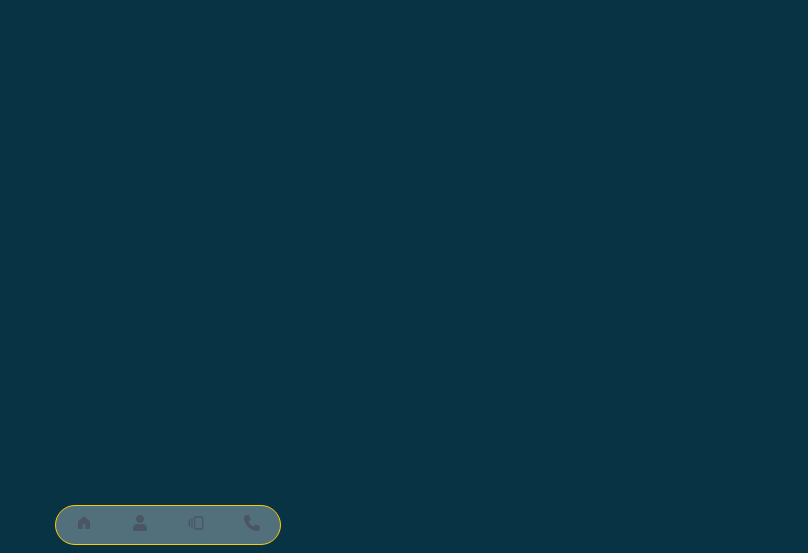
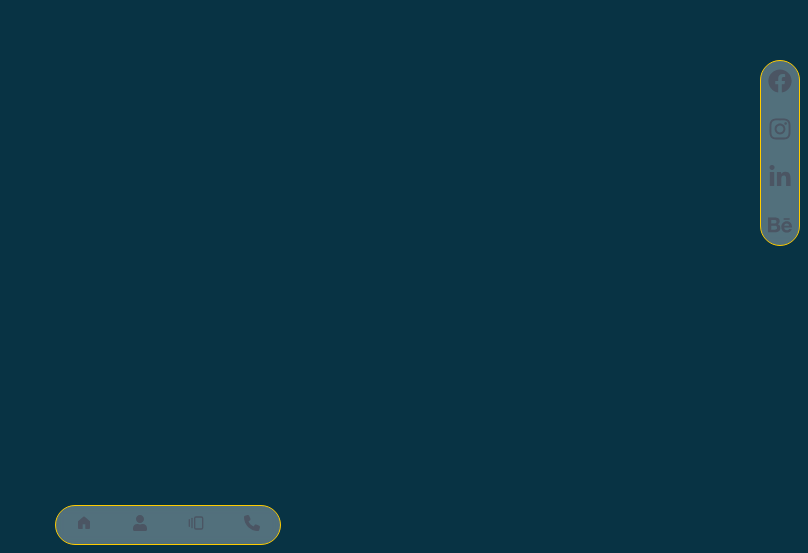
Before and after one commit to wahabsharif/saad-qadeer, a Next.js app: page / in a window 1280 px wide. Shown: the part 247-800 px from the top of the page, without its empty margins (472-1280 px from the left). Built offline with nearby package versions, Linux system fonts and the light colour scheme.

Commit message:
Floating Social Icons

```diff
--- a/src/app/layout.tsx
+++ b/src/app/layout.tsx
@@ -2,6 +2,7 @@ import type { Metadata } from "next";
 import { Inter } from "next/font/google";
 import "@/styles/globals.css";
 import NavBar from "@/components/common/NavBar";
+import SocialIcons from "@/components/common/SocialIcons";
 
 const inter = Inter({ subsets: ["latin"] });
 
@@ -20,6 +21,7 @@ export default function RootLayout({
       <body className={inter.className}>
         <main>
           <NavBar />
+          <SocialIcons />
           {children}
         </main>
       </body>
--- /dev/null
+++ b/src/components/common/SocialIcons.tsx
@@ -0,0 +1,57 @@
+import Link from "next/link";
+import {
+  FaBehance,
+  FaFacebook,
+  FaInstagram,
+  FaLinkedinIn,
+} from "react-icons/fa";
+
+const SocialIcons = () => {
+  return (
+    <aside className="fixed z-50 w-10 top-1/2 right-2 transform -translate-y-1/2 backdrop-blur-sm bg-white/30 border border-yellow rounded-full">
+      <div className="flex flex-col items-center justify-center h-full space-y-2">
+        <div className="relative group">
+          <Link
+            target="_blank"
+            href={"/"}
+            className="relative z-10 inline-flex flex-col items-center justify-center p-2"
+          >
+            <FaFacebook className="text-gray-600 text-2xl font-bold dark:text-gray-300 group-hover:text-blue-500 dark:group-hover:text-blue-300" />
+          </Link>
+        </div>
+
+        <div className="relative group">
+          <Link
+            target="_blank"
+            href={"/about"}
+            className="relative z-10 inline-flex flex-col items-center justify-center p-2"
+          >
+            <FaInstagram className="text-gray-600 text-2xl font-bold dark:text-gray-300 group-hover:text-green-500 dark:group-hover:text-green-300" />
+          </Link>
+        </div>
+
+        <div className="relative group">
+          <Link
+            target="_blank"
+            href={"/portfolio"}
+            className="relative z-10 inline-flex flex-col items-center justify-center p-2"
+          >
+            <FaLinkedinIn className="text-gray-600 text-2xl font-bold dark:text-gray-300 group-hover:text-purple-500 dark:group-hover:text-purple-300" />
+          </Link>
+        </div>
+
+        <div className="relative group">
+          <Link
+            target="_blank"
+            href={"/contact"}
+            className="relative z-10 inline-flex flex-col items-center justify-center p-2"
+          >
+            <FaBehance className="text-gray-600 text-2xl font-bold dark:text-gray-300 group-hover:text-red-500 dark:group-hover:text-red-300" />
+          </Link>
+        </div>
+      </div>
+    </aside>
+  );
+};
+
+export default SocialIcons;
```
